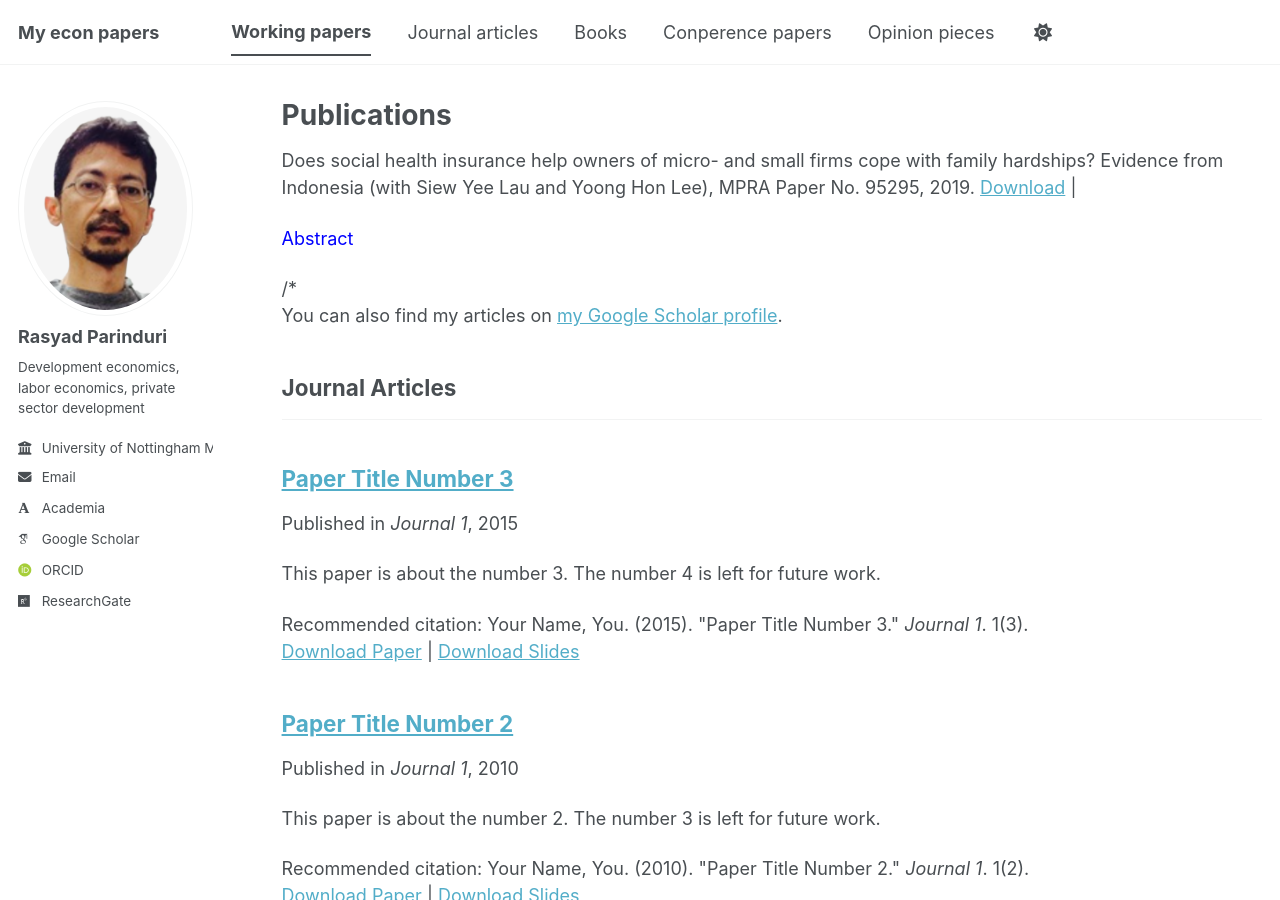
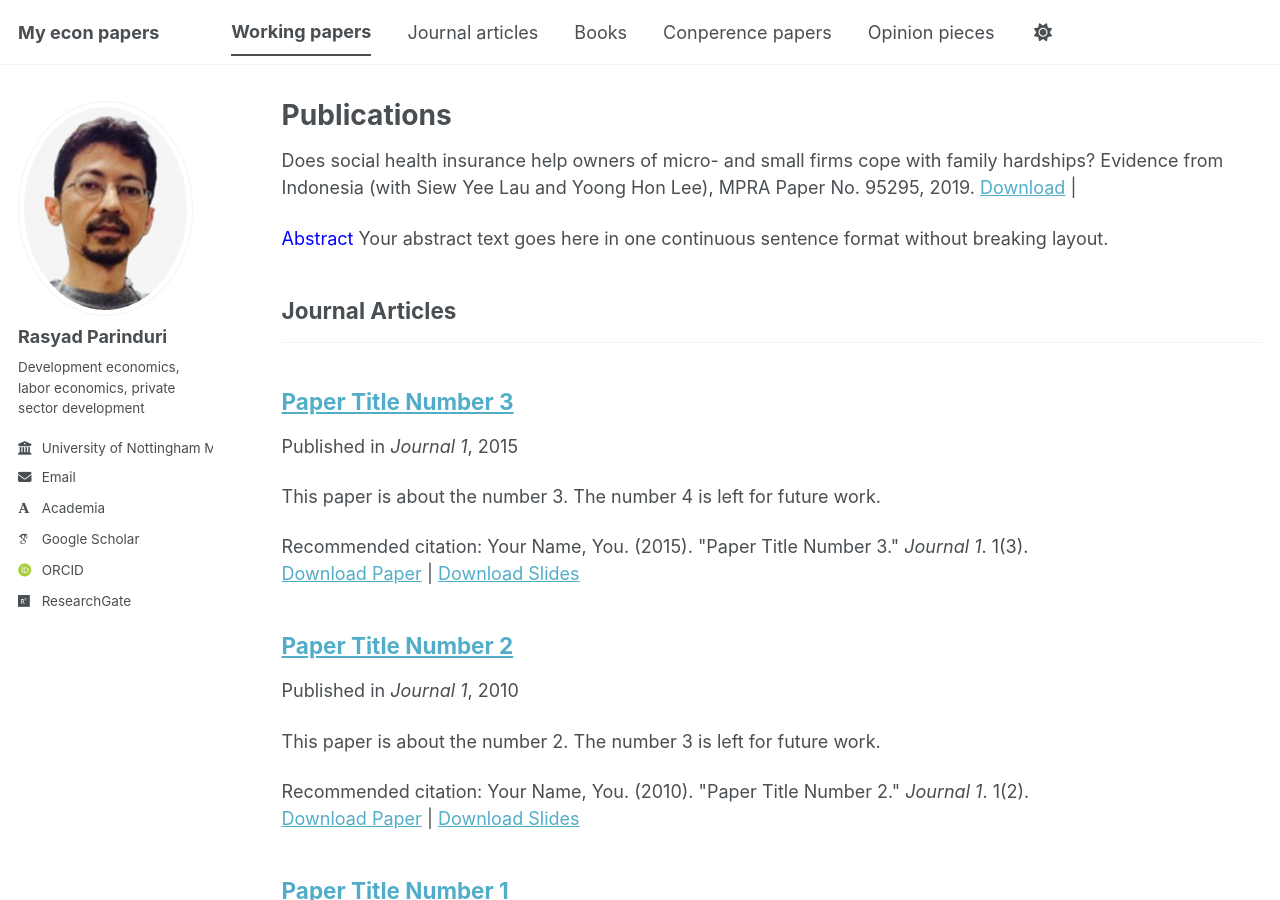
Before and after one commit to rasyadparinduri/rasyadparinduri.github.io, a Jekyll site: the page built from _pages/publications.html, in a window 1280 px wide and 900 px high. Built offline with Jekyll 4.4.1, drawn with Linux system fonts in a browser that asks for light colours; some web fonts are replaced; a script bundle is joined from its source files by our own code; library files that are not in the unit come from our copies.

Commit message:
Update publications.html

```diff
--- a/_pages/publications.html
+++ b/_pages/publications.html
@@ -9,16 +9,14 @@ author_profile: true
 <p>
 Does social health insurance help owners of micro- and small firms cope with family hardships?
 Evidence from Indonesia (with Siew Yee Lau and Yoong Hon Lee), MPRA Paper No. 95295, 2019. <a href="https://mpra.ub.uni-muenchen.de/95295/1/MPRA_paper_95295.pdf" target="_blank">Download</a> |
-<details style="display:inline;">
 <summary style="display:inline; color:blue;">Abstract</summary>
 <span> Your abstract text goes here in one continuous sentence format without breaking layout. </span>
-</details>
 </p>
 
 
 
 
-/*
+<!--
 
 {% if site.author.googlescholar %}
   <div class="wordwrap">You can also find my articles on <a href="{{site.author.googlescholar}}">my Google Scholar profile</a>.</div>
```
